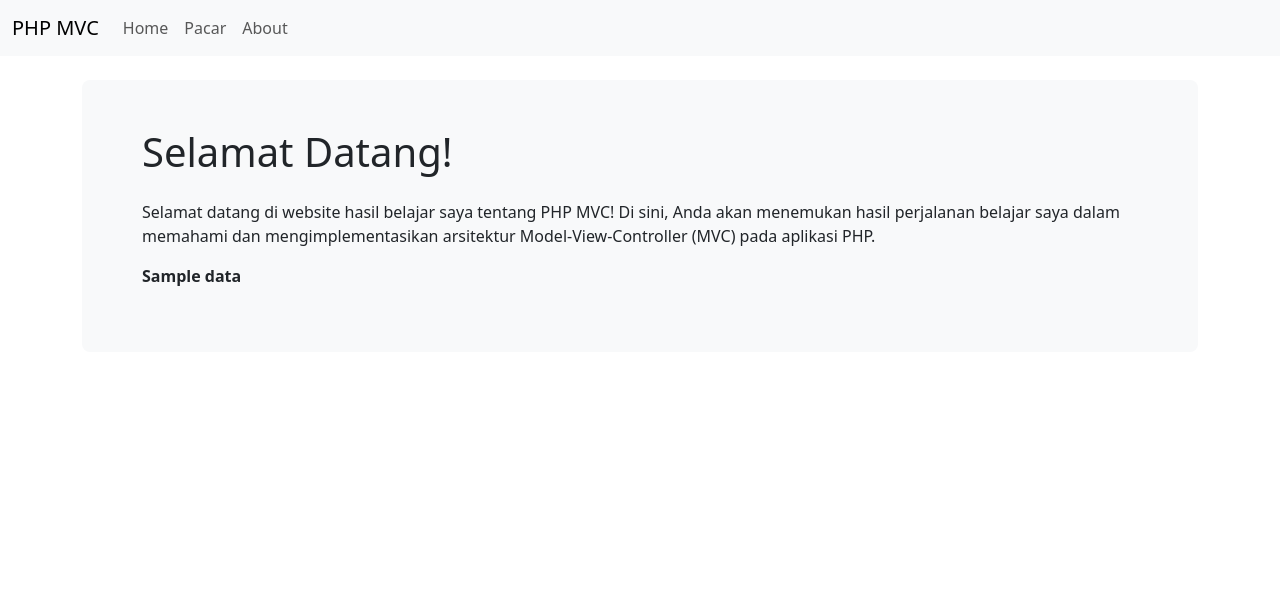
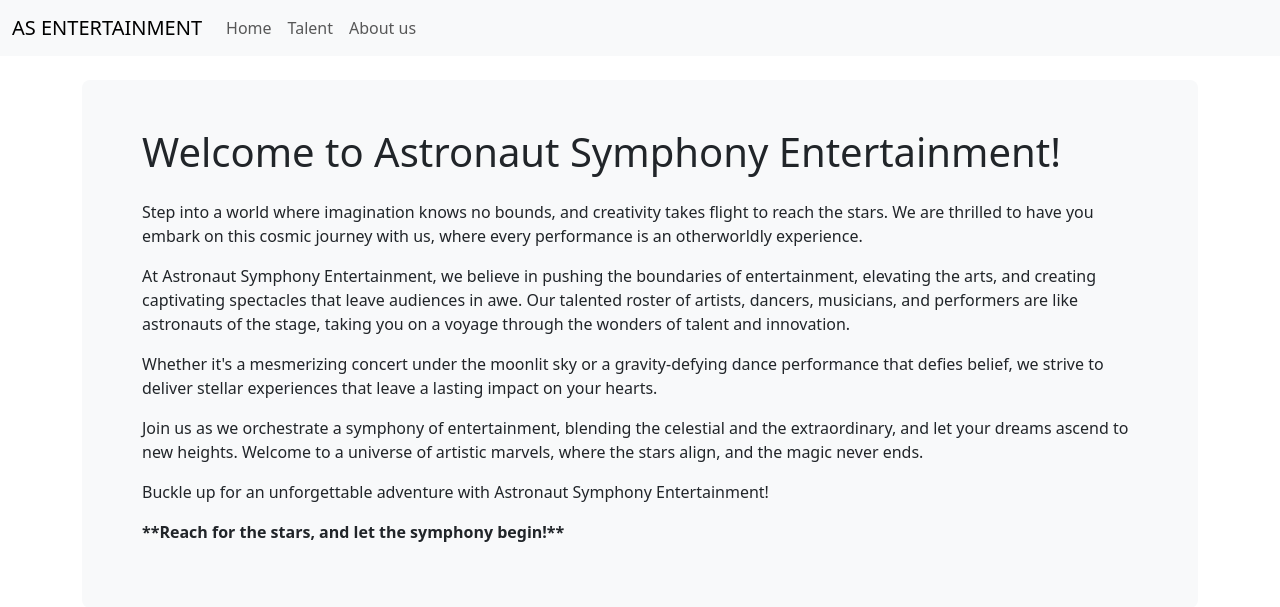
Before and after one commit to saandhikaa/PHP-Exploration, a PHP site: the page made by mvc-application/app/views/home/index.php in a window 1280 px wide. Shown: the top 607 px of the page. Run offline with PHP 8.4, Linux system fonts and the light colour scheme; the template is opened without the code that fills it: most values are stand-ins (such as "Sample title", 1, 10 or a date in 2020); some libraries are stand-ins or nearby versions.

Commit message:
change topic

```diff
--- a/mvc-application/app/config/config.php
+++ b/mvc-application/app/config/config.php
@@ -1,8 +1,8 @@
 <?php
-    define('BASEURL', 'http://127.0.0.1:8080/programming-note/php-learning/3-mvc/public/');
+    define('BASEURL', 'http://127.0.0.1:8080/PHP-Exploration/mvc-application/public');
 
     define('DB_HOST', '127.0.0.1:3306');
     define('DB_USER', 'root');
     define('DB_PASS', '');
-    define('DB_NAME', 'phpmvc');
+    define('DB_NAME', 'astronaut_symphony');
 ?>
--- a/mvc-application/app/controllers/About.php
+++ b/mvc-application/app/controllers/About.php
@@ -2,7 +2,7 @@
     class About extends Controller {
         public function index() {
             $data = array(
-                "judul" => "Tentang saya"
+                "title" => "About Us"
             );
 
             $this->view("templates/header", $data);
--- a/mvc-application/app/models/User_model.php
+++ b/mvc-application/app/models/User_model.php
@@ -1,9 +1,9 @@
 <?php
     class User_model {
-        private $nama = "snow white";
+        private $agency = "Astronaut Symphony";
 
         public function getUser() {
-            return $this->nama;
+            return $this->agency;
         }
     }
 ?>
--- a/mvc-application/app/views/about/index.php
+++ b/mvc-application/app/views/about/index.php
@@ -1 +1 @@
-<h1>Tentang saya</h1>
+<h1>About Us</h1>
--- a/mvc-application/app/views/home/detail.php
+++ /dev/null
@@ -1,2 +0,0 @@
-<h1>Halaman detail</h1>
-<p>Halo nama aku <?= $data["nama"] ?></p>
--- /dev/null
+++ b/mvc-application/app/views/home/greeting.php
@@ -0,0 +1,2 @@
+<h1>Greeting</h1>
+<p>Hello, i am <?= $data["name"] ?></p>
--- a/mvc-application/app/views/home/index.php
+++ b/mvc-application/app/views/home/index.php
@@ -1,11 +1,23 @@
 <div class="p-5 my-4 bg-light rounded-3">
     <div class="container-fluid">
-        <h1 class="mb-4">Selamat Datang!</h1>
+        <h1 class="mb-4">Welcome to Astronaut Symphony Entertainment!</h1>
         <p class="fs-6">
-            Selamat datang di website hasil belajar saya tentang PHP MVC! Di sini, Anda akan menemukan hasil perjalanan belajar saya dalam memahami dan mengimplementasikan arsitektur Model-View-Controller (MVC) pada aplikasi PHP.
+            Step into a world where imagination knows no bounds, and creativity takes flight to reach the stars. We are thrilled to have you embark on this cosmic journey with us, where every performance is an otherworldly experience.
+        </p>
+        <p class="fs-6">
+            At Astronaut Symphony Entertainment, we believe in pushing the boundaries of entertainment, elevating the arts, and creating captivating spectacles that leave audiences in awe. Our talented roster of artists, dancers, musicians, and performers are like astronauts of the stage, taking you on a voyage through the wonders of talent and innovation.
+        </p>
+        <p class="fs-6">
+            Whether it's a mesmerizing concert under the moonlit sky or a gravity-defying dance performance that defies belief, we strive to deliver stellar experiences that leave a lasting impact on your hearts.
+        </p>
+        <p class="fs-6">
+            Join us as we orchestrate a symphony of entertainment, blending the celestial and the extraordinary, and let your dreams ascend to new heights. Welcome to a universe of artistic marvels, where the stars align, and the magic never ends.
+        </p>
+        <p class="fs-6">
+            Buckle up for an unforgettable adventure with Astronaut Symphony Entertainment!
         </p>
         <p class="fs-6 fw-bold">
-            <?= $data["nama"]; ?>
+            **Reach for the stars, and let the symphony begin!**
         </p>
     </div>
 </div>
--- a/mvc-application/app/views/templates/footer.php
+++ b/mvc-application/app/views/templates/footer.php
@@ -1,4 +1,4 @@
-<script src="<?= BASEURL; ?>js/bootstrap.js"></script>
-</div>
+        <script src="<?= BASEURL ?>/js/bootstrap.js"></script>
+    </div>
 </body>
 </html>
--- a/mvc-application/app/views/templates/header.php
+++ b/mvc-application/app/views/templates/header.php
@@ -4,31 +4,30 @@
     <meta charset="UTF-8">
     <meta http-equiv="X-UA-Compatible" content="IE=edge">
     <meta name="viewport" content="width=device-width, initial-scale=1.0">
-    <title><?= $data["judul"]; ?></title>
-    <link rel="stylesheet" href="<?= BASEURL; ?>css/bootstrap.css">
+    <title><?= $data["title"] ?></title>
+    <link rel="stylesheet" href="<?= BASEURL ?>/css/bootstrap.css">
 </head>
 
 <body>
     <nav class="navbar navbar-expand-lg bg-body-tertiary">
         <div class="container-fluid">
-    <a class="navbar-brand" href="<?=BASEURL;?>">PHP MVC</a>
+            <a class="navbar-brand" href="<?= BASEURL ?>">AS ENTERTAINMENT</a>
             <button class="navbar-toggler" type="button" data-bs-toggle="collapse" data-bs-target="#navbarNav" aria-controls="navbarNav" aria-expanded="false" aria-label="Toggle navigation">
                 <span class="navbar-toggler-icon"></span>
             </button>
             <div class="collapse navbar-collapse" id="navbarNav">
                 <ul class="navbar-nav">
                     <li class="nav-item">
-          <a class="nav-link" href="<?=BASEURL;?>">Home</a>
+                        <a class="nav-link" href="<?= BASEURL ?>">Home</a>
                     </li>
                     <li class="nav-item">
-          <a class="nav-link" href="<?=BASEURL;?>pacar">Pacar</a>
+                        <a class="nav-link" href="<?= BASEURL ?>/talent">Talent</a>
                     </li>
                     <li class="nav-item">
-          <a class="nav-link" href="<?=BASEURL;?>about">About</a>
+                        <a class="nav-link" href="<?= BASEURL ?>/about">About us</a>
                     </li>
                 </ul>
             </div>
         </div>
     </nav>
-
     <div class="container mt-2">
```
Also changed, not shown: mvc-application/app/controllers/Home.php (+6 -7 lines), mvc-application/app/controllers/Talent.php (renamed from mvc-application/app/controllers/Pacar.php, +7 -7 lines), mvc-application/app/models/Talent_model.php (renamed from mvc-application/app/models/Pacar_model.php, +4 -4 lines), mvc-application/app/views/pacar/detail.php (deleted, +0 -11 lines), mvc-application/app/views/pacar/index.php (deleted, +0 -11 lines), mvc-application/app/views/talent/detail.php (added, +14 -0 lines), mvc-application/app/views/talent/index.php (added, +11 -0 lines), mvc-application/public/index.php (+0 -14 lines). Lines whose indentation alone changed are shown as unchanged.
